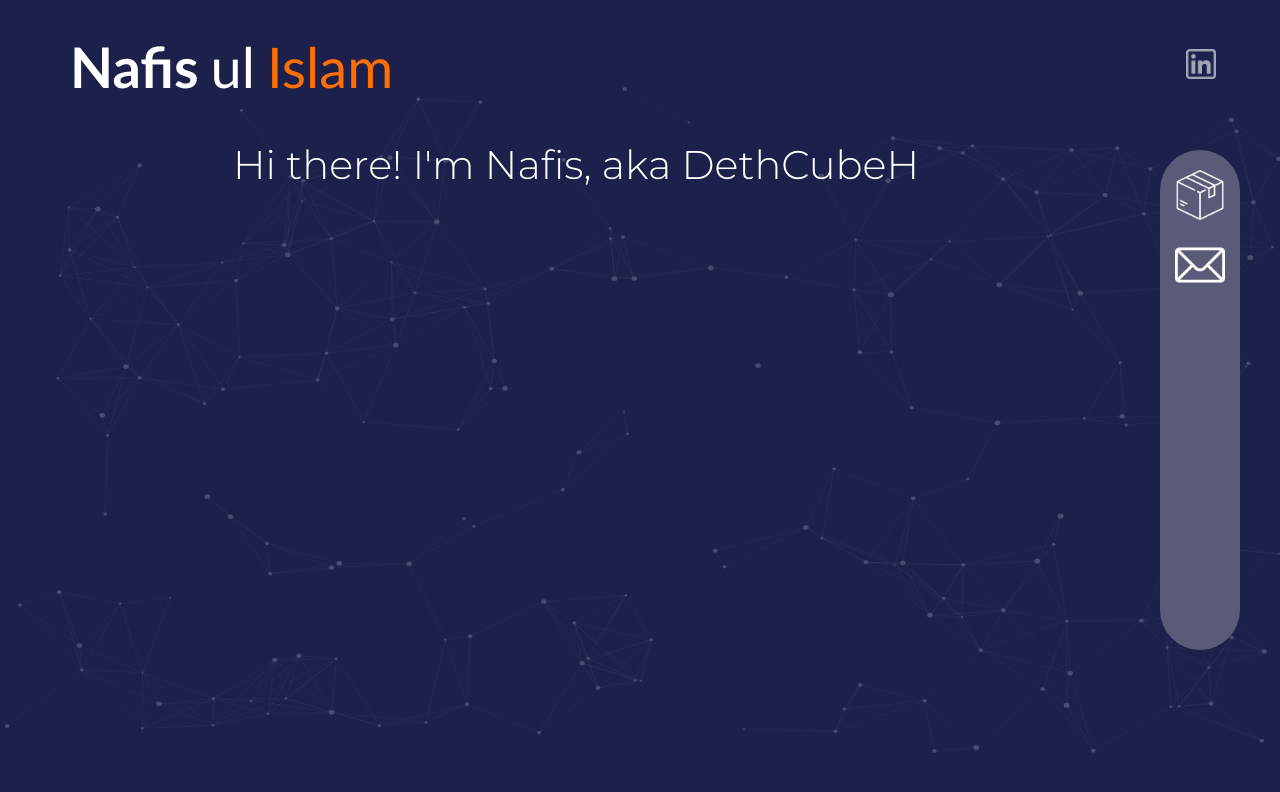
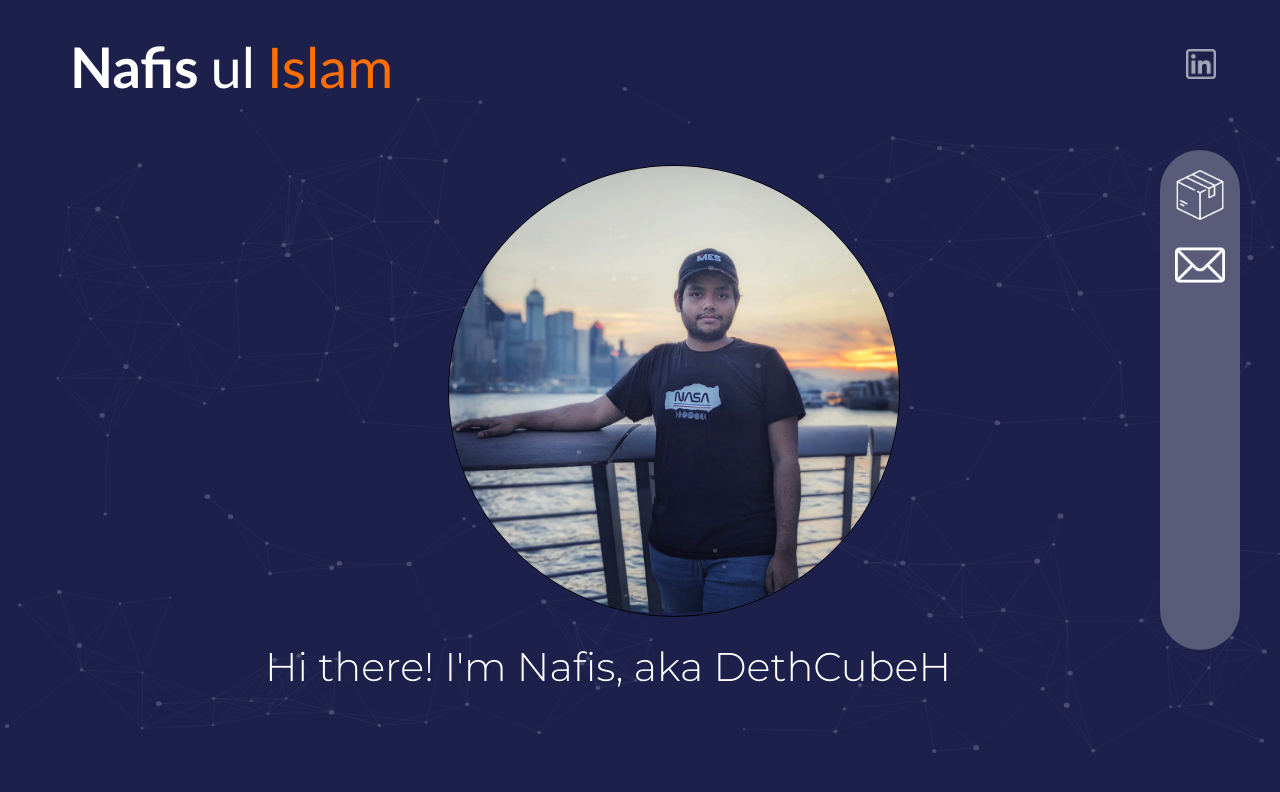
Before and after one commit to DethCubeHax/Portfolio-2.0, a React (Vite) app: page / in a window 1280 px wide. Shown: the top 792 px of the page. Built offline with nearby package versions, Linux system fonts and the light colour scheme.

Commit message:
Added profile picture

```diff
--- a/src/Home.css
+++ b/src/Home.css
@@ -218,6 +218,39 @@ and line up on the bottom
     }
   }
 
+  .PhotoFrame {
+    margin-top: 50px;
+    width: 300px;
+    height: 300px;
+    position: relative;
+    overflow: hidden;
+    border: 1px solid #000;
+    display: flex;
+    justify-content: center;
+    align-items: center;
+    margin: 0 auto;
+    border-radius: 50%;
+  }
+
+  .PhotoFrameImage {
+    max-height: 300px;
+    object-fit: contain;
+    border-radius: 50%;
+  }
+
+  .PhotoFrameLine {
+    position: absolute;
+    bottom: 0;
+    left: 0;
+    width: 100%;
+    height: 0%;
+    background-color: #1c204b;
+    transition: height 0.3s ease-in-out;
+  }
+.Spacer{
+    margin-top: 50px;
+}
+
 canvas{
     position:fixed;
     top: 80px;
@@ -247,6 +280,18 @@ canvas{
     }
     .TypewriterText{
         margin-left: 5%;
-        margin-right: 15%;
+        margin-right: 10%;
     }
+
+    .PhotoFrame{
+        margin: 0% 35%;
+        width: 450px;
+        height: 450px;
+    }
+
+    .PhotoFrameImage {
+        max-height: 450px;
+        object-fit: contain;
+        border-radius: 50%;
+      }
 }
--- a/src/Home.jsx
+++ b/src/Home.jsx
@@ -1,7 +1,10 @@
 import React, { useEffect, useRef } from 'react';
 import './Home.css';
-import DethCubeHax from './assets/DethCubeHax.png';
+
+import Nafis from './assets/Nafis.jpg';
 import LinkedIn from './assets/LinkedIn.png';
+import PhotoFrame from './components/PhotoFrame';
+
 import { initializeParticles } from './components/Particles';
 import typewriter from './components/Typewriter';
 import NavPanel from './NavPanel';
@@ -16,10 +19,15 @@ const Home = () => {
   useEffect(() => {
     const cleanup = initializeParticles(canvasRef);
 
-    typewriter(titleFNTextRef.current, "Nafis", 100, 0);
-    typewriter(titleMNTextRef.current, "ul", 100, 0.5);
-    typewriter(titleLNTextRef.current, "Islam", 100, 1);
-    typewriter(canvasTextRef.current, "Hi there! I'm Nafis, aka DethCubeHax, a software engineer in the making.", 100, 2);
+    typewriter(titleFNTextRef.current, 'Nafis', 100, 0);
+    typewriter(titleMNTextRef.current, 'ul', 100, 0.5);
+    typewriter(titleLNTextRef.current, 'Islam', 100, 1);
+    typewriter(
+      canvasTextRef.current,
+      "Hi there! I'm Nafis, aka DethCubeHax, a software engineer in the making.",
+      100,
+      2
+    );
 
     return () => {
       cleanup();
@@ -43,6 +51,8 @@ const Home = () => {
           </div>
         </div>
       </div>
+      <div className="Spacer"></div>
+      <PhotoFrame image={Nafis} />
       <div ref={canvasTextRef} className="TypewriterText"></div>
       {window.innerWidth > 600 && <NavPanel />}
       <canvas ref={canvasRef} className="ParticleCanvas" />
--- /dev/null
+++ b/src/components/PhotoFrame.jsx
@@ -0,0 +1,60 @@
+import React, { useEffect, useRef } from 'react';
+
+const PhotoFrame = ({ image }) => {
+  const frameRef = useRef(null);
+  const imageRef = useRef(null);
+  const lineRef = useRef(null);
+
+  useEffect(() => {
+    const frame = frameRef.current;
+    const image = imageRef.current;
+    const line = lineRef.current;
+
+    // Initial state
+    line.style.height = '100%';
+
+    // Animation
+    const animateFrame = () => {
+      line.style.display = 'block';
+      let height = 100;
+      const frameAnimation = setInterval(() => {
+        height -= 10;
+        line.style.height = height + '%';
+        if (height <= 0) {
+          clearInterval(frameAnimation);
+          image.style.opacity = '1';
+        }
+      }, 50);
+    };
+
+    // Cleanup
+    const cleanup = () => {
+      frame.removeEventListener('mouseenter', animateFrame);
+    };
+
+    // Event listener
+    frame.addEventListener('mouseenter', animateFrame);
+
+    // Load event listener
+    const handleImageLoad = () => {
+      animateFrame();
+    };
+    image.addEventListener('load', handleImageLoad);
+
+    return () => {
+      cleanup();
+      image.removeEventListener('load', handleImageLoad);
+    };
+  }, [image]);
+
+  return (
+    <div className="PhotoFrame" ref={frameRef}>
+      <div className="PhotoFrameWrapper">
+        <img src={image} alt="Image" className="PhotoFrameImage" ref={imageRef} />
+      </div>
+      <div className="PhotoFrameLine" ref={lineRef}></div>
+    </div>
+  );
+};
+
+export default PhotoFrame;
```
Also changed, not shown: src/assets/Nafis.jpg (added).
